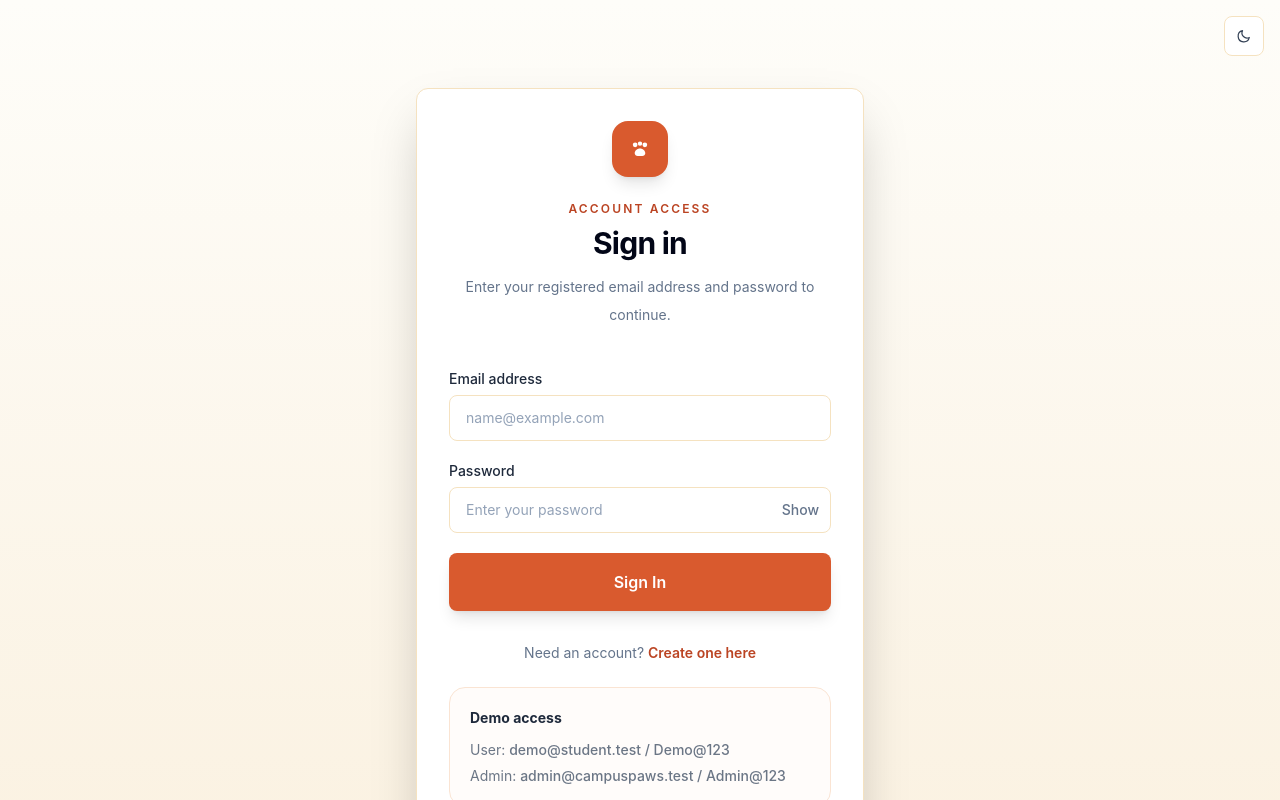
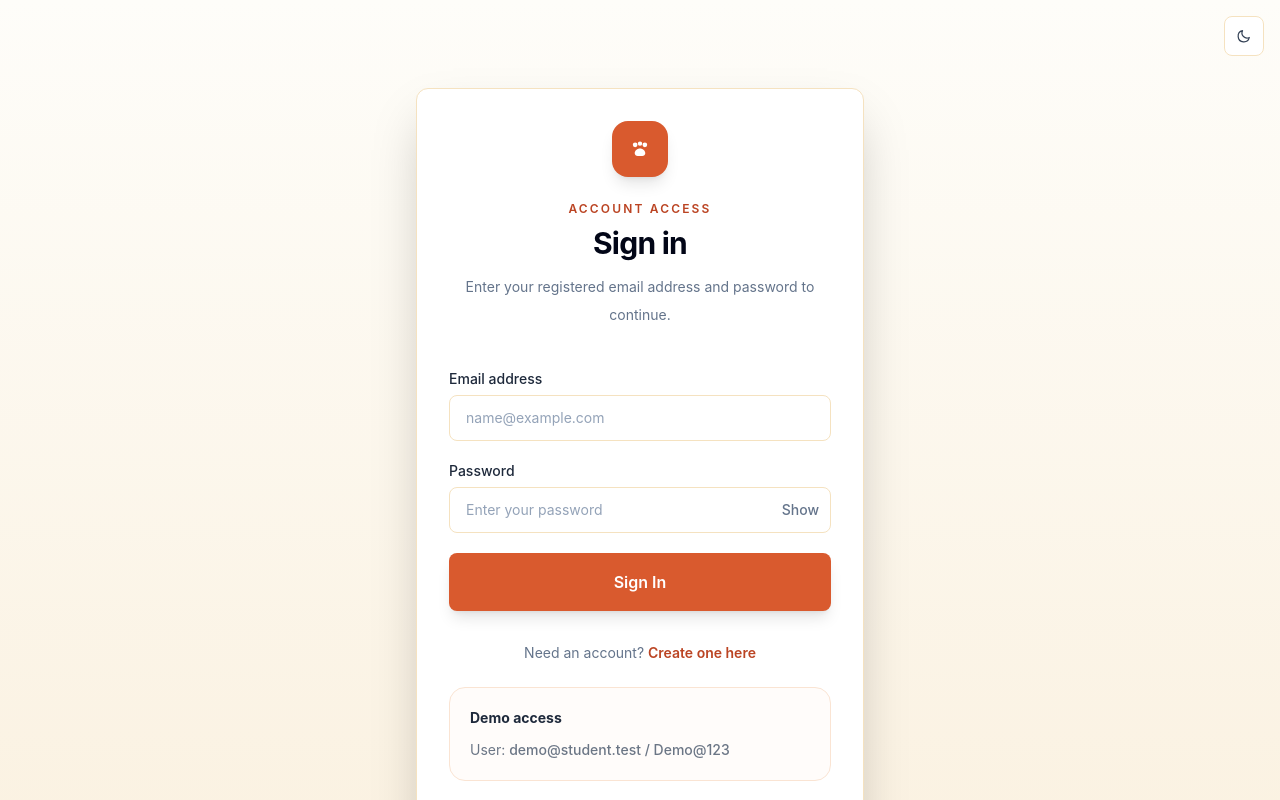
Before and after one commit to ashlesha-sarma/campus-paws, a React (Vite) app in the folder frontend/: page /login in a window 1280 px wide. Shown: the top 800 px of the page. Built offline with nearby package versions, Linux system fonts and the light colour scheme; no server answers; the HTML template or start-up script is replaced by a standard one; a web font is replaced by a local one.

Commit message:
Removed admin info from student login portal

```diff
--- a/frontend/src/pages/user/Login.jsx
+++ b/frontend/src/pages/user/Login.jsx
@@ -108,7 +108,6 @@ export default function Login() {
               <p className="font-bold text-forest-800 dark:text-cream-100">Demo access</p>
               <div className="mt-3 space-y-1.5 opacity-80">
                 <p>User: <span className="font-medium">demo@student.test / Demo@123</span></p>
-                <p>Admin: <span className="font-medium">admin@campuspaws.test / Admin@123</span></p>
               </div>
             </div>
 
```
